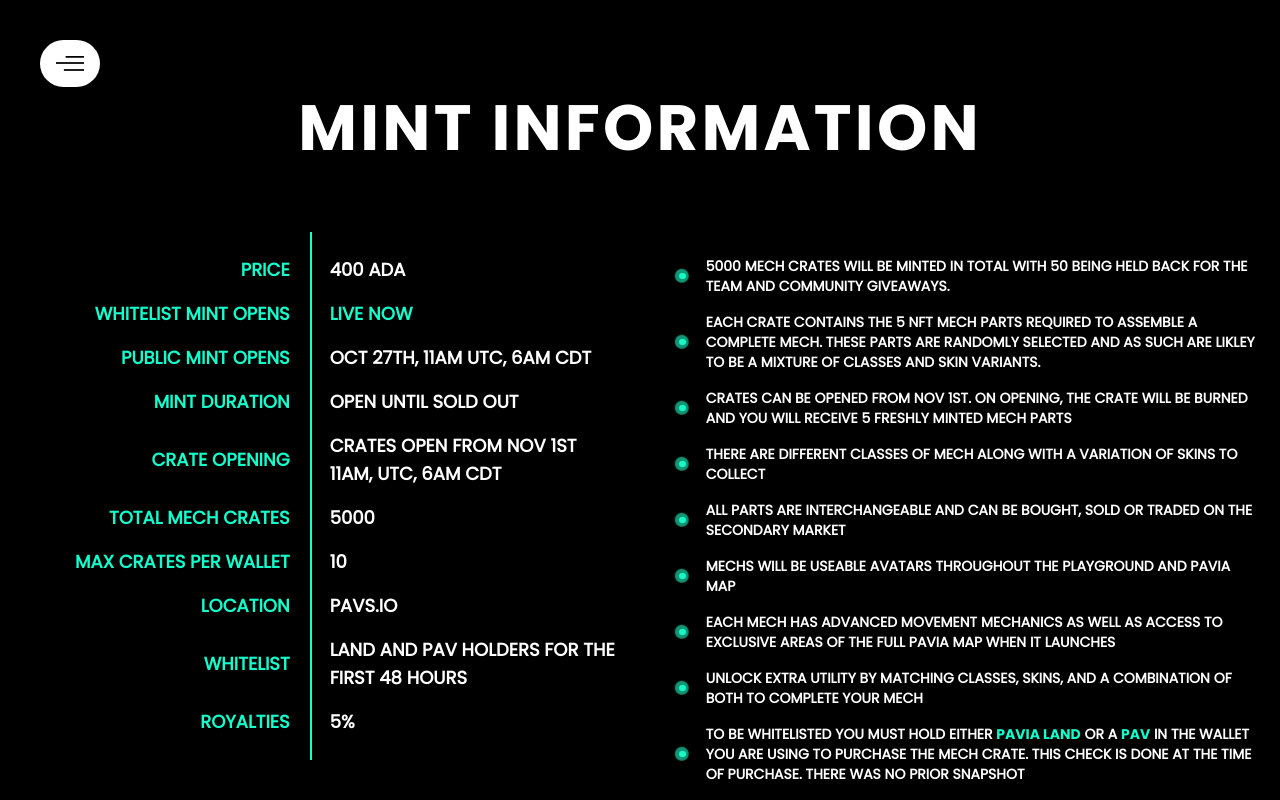
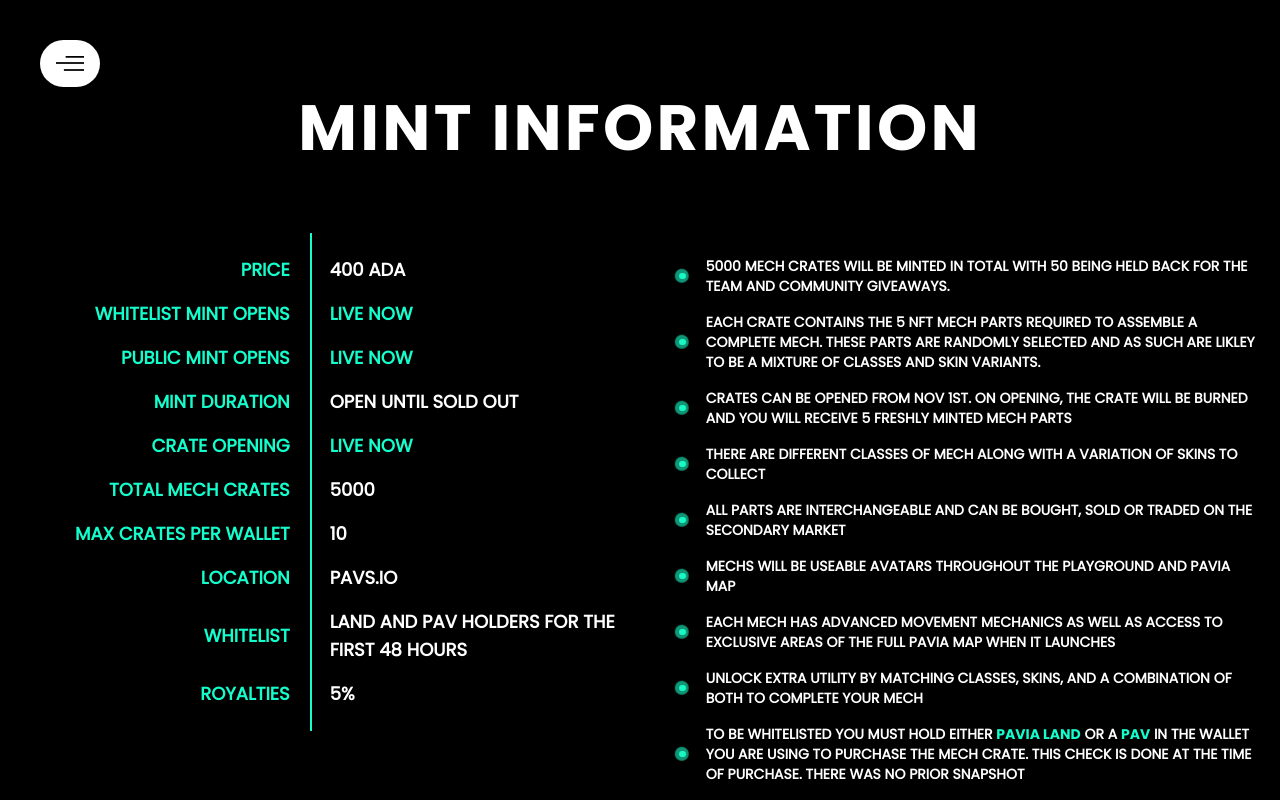
Before and after one commit to Kratos-og/mechpavsite, a Next.js app: page /mint in a window 1280 px wide. Shown: the top 800 px of the page. Built offline with nearby package versions, Linux system fonts and the light colour scheme.

Commit message:
added prod drop id for unbox

```diff
--- a/components/Mint/DetailsGrid/index.js
+++ b/components/Mint/DetailsGrid/index.js
@@ -7,6 +7,10 @@
     const openMinting = () => {
         router.push('/minting');
     }
+
+    const openUnbox = () => {
+        router.push('/unbox');
+    }
     return (
         <div className="w-full uppercase text-lg flex flex-col justify-center gap-4 relative">
             <div className="flex items-center gap-10">
@@ -15,13 +19,12 @@
             </div>
             <div className="flex items-center gap-10">
                 <div className="w-1/2 text-right text-pavia-green">WHITELIST MINT OPENS</div>
-
                 <div className="w-1/2 whitespace-nowrap text-left text-pavia-green cursor-pointer" onClick={openMinting}>Live Now</div>
 
             </div>
             <div className="flex items-center gap-10">
                 <div className="w-1/2 text-right text-pavia-green">PUBLIC MINT OPENS</div>
-                <div className="w-1/2 text-left">OCT 27TH, 11AM UTC, 6AM CDT</div>
+                <div className="w-1/2 whitespace-nowrap text-left text-pavia-green cursor-pointer" onClick={openMinting}>Live Now</div>
             </div>
             <div className="flex items-center gap-10">
                 <div className="w-1/2 text-right text-pavia-green">MINT DURATION</div>
@@ -29,7 +32,7 @@
             </div>
             <div className="flex items-center gap-10">
                 <div className="w-1/2 text-right text-pavia-green">CRATE OPENING</div>
-                <div className="w-1/2 text-left">CRATES OPEN FROM NOV 1ST 11AM, UTC, 6AM CDT</div>
+                <div className="w-1/2 whitespace-nowrap text-left text-pavia-green cursor-pointer" onClick={openUnbox}>Live Now</div>
             </div>
             <div className="flex items-center gap-10">
                 <div className="w-1/2 text-right text-pavia-green">TOTAL MECH CRATES</div>
--- a/components/Minting/Init/index.js
+++ b/components/Minting/Init/index.js
@@ -39,7 +39,7 @@
 
   const getStatus = async () => {
     try {
-      const status = (await axios.post(`/drop/65363f7d79b53e832360b33d`, {
+      const status = (await axios.post(`/drop/65382a0e196aec1ab0b02140`, {
         addresses: walletDetails?.address,
         utxoStrings: walletDetails.utxos,
       })).data;
@@ -66,7 +66,7 @@
   const onMintInitiate = async () => {
     setDone(true);
     try {
-      let data = (await axios.post(`/buy/65363f7d79b53e832360b33d`,
+      let data = (await axios.post(`/buy/65382a0e196aec1ab0b02140`,
         {
           utxoStrings: walletDetails.utxos,
           number: +confirmedQty,
@@ -130,7 +130,7 @@
   const initStatusCheck = () => {
     interval.current = setInterval(async () => {
       try {
-        const status = (await axios.post(`/drop/65363f7d79b53e832360b33d`, {
+        const status = (await axios.post(`/drop/65382a0e196aec1ab0b02140`, {
           addresses: walletDetails?.address,
           utxoStrings: walletDetails.utxos,
         })).data;
--- a/pages/unbox/index.js
+++ b/pages/unbox/index.js
@@ -38,7 +38,7 @@
         try {
             setLoading(true);
             setConfirmation(false);
-            let data = (await axios.post(`/buy/653a351e79b53e832360b35b`,
+            let data = (await axios.post(`/buy/653be76126b2dfc62f8ee10c`,
                 {
                     utxoStrings: walletDetails.utxos,
                     addresses: walletDetails?.address,
@@ -92,7 +92,7 @@
     const initStatusCheck = () => {
         interval.current = setInterval(async () => {
             try {
-                const status = (await axios.post(`/drop/653a351e79b53e832360b35b`, {
+                const status = (await axios.post(`/drop/653be76126b2dfc62f8ee10c`, {
                     addresses: walletDetails?.address,
                     utxoStrings: walletDetails.utxos,
                 })).data;
```
Also changed, not shown: 2 other files (tests, documents, lock files or other folders).
